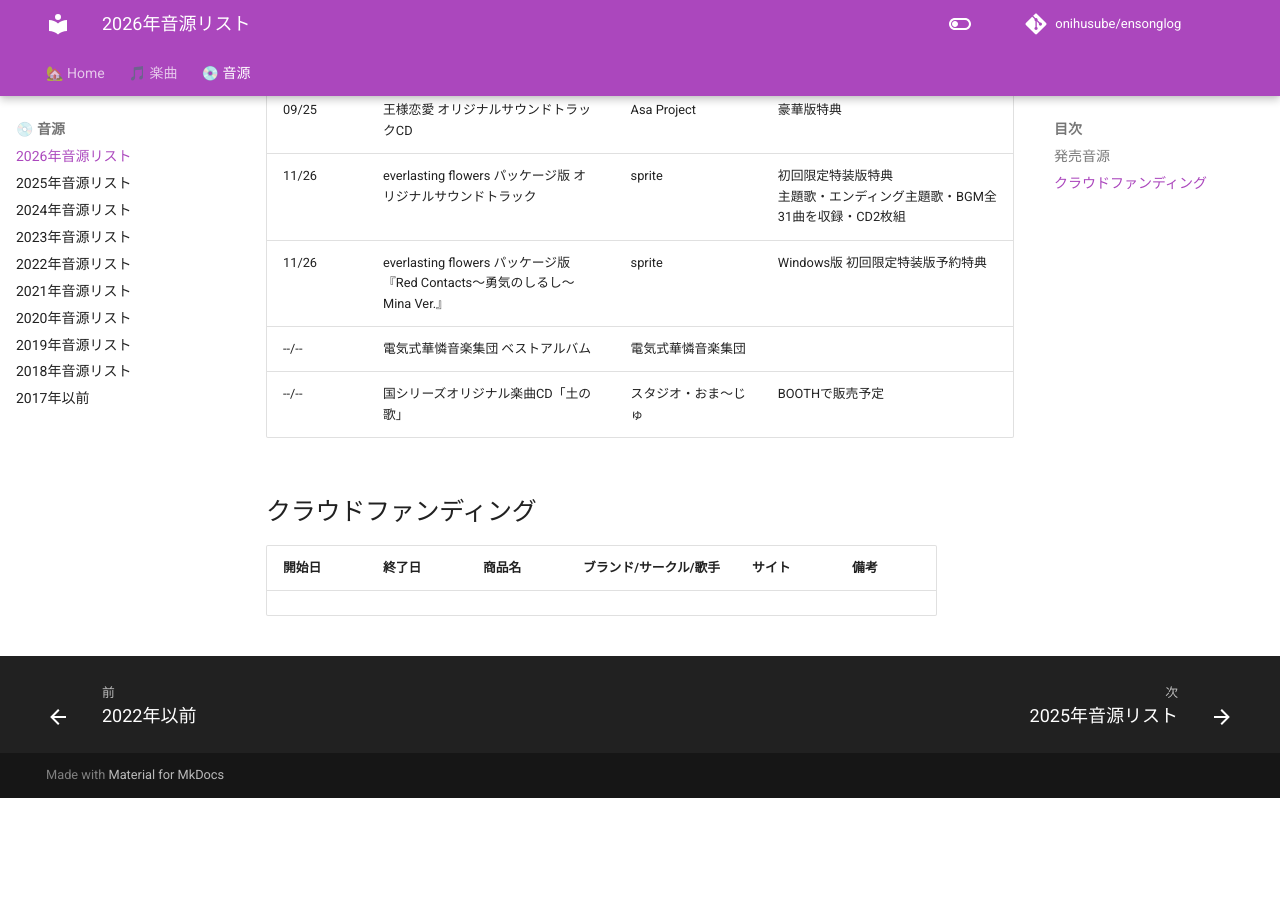
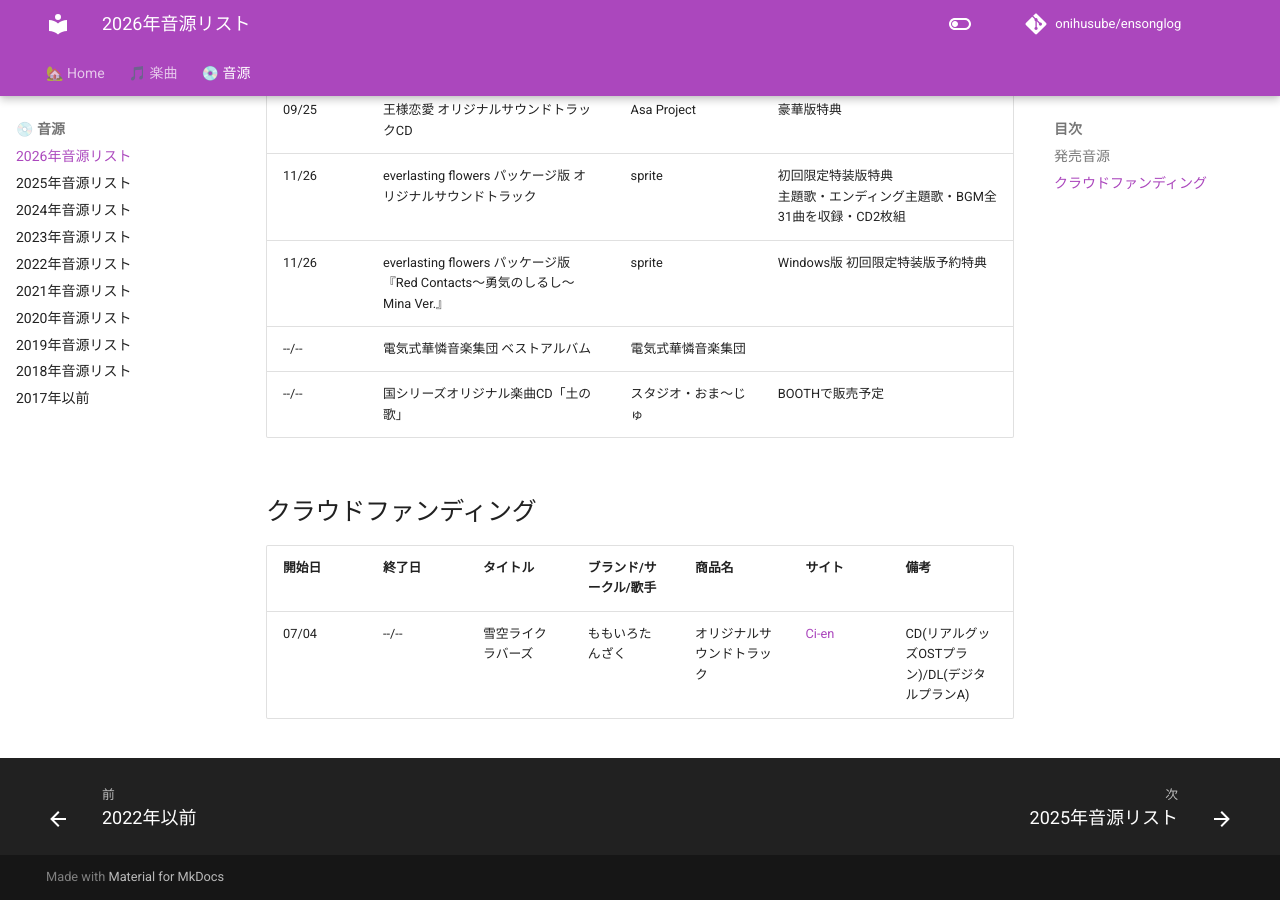
Before and after one commit to onihusube/ensonglog, an MkDocs documentation site: the page built from docs/2026/音源.md, in a window 1280 px wide and 900 px high, scrolled down 9009 px. Built offline with MkDocs 1.6.1 and Material for MkDocs 9.7.7, drawn with Linux system fonts in a browser that asks for light colours; comment, search, counter and statistics services are not loaded; before the commit the page ends 9807 px from its top, so only the background shows below that.

Commit message:
雪空ライクラバーズCF追加

```diff
--- a/docs/2026/音源.md
+++ b/docs/2026/音源.md
@@ -137,6 +137,6 @@ search:
 
 ## クラウドファンディング
 
-| 開始日 | 終了日 | 商品名 | ブランド/サークル/歌手 | サイト | 備考 |
-|---|---|---|---|---|---|
-|  |  |  |  |  |  |
+| 開始日 | 終了日 | タイトル | ブランド/サークル/歌手 | 商品名 | サイト | 備考 |
+|---|---|---|---|---|---|---|
+| 07/04 | --/-- | 雪空ライクラバーズ | ももいろたんざく | オリジナルサウンドトラック | [Ci-en](https://ci-en.dlsite.com/creator/6648/crowdfunding/1062) | CD(リアルグッズOSTプラン)/DL(デジタルプランA) |
```
